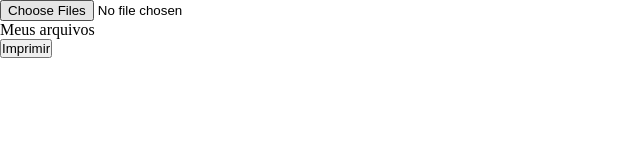
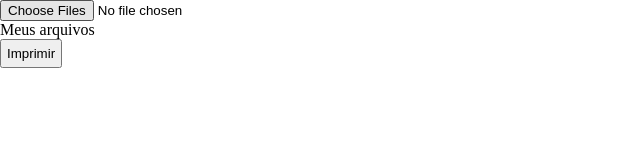
Before and after one commit to clruas/photoprint, a React (Vite) app: page / in a window 1280 px wide. Shown: the top 160 px of the page, without its empty margins (0-640 px from the left). Built offline with nearby package versions, Linux system fonts and the light colour scheme.

Commit message:
Teste de envio github

```diff
--- a/src/app.sass
+++ b/src/app.sass
@@ -2,3 +2,5 @@
     padding: 0
     margin: 0
     box-sizing: border-box
+button
+    padding: 5px
```
